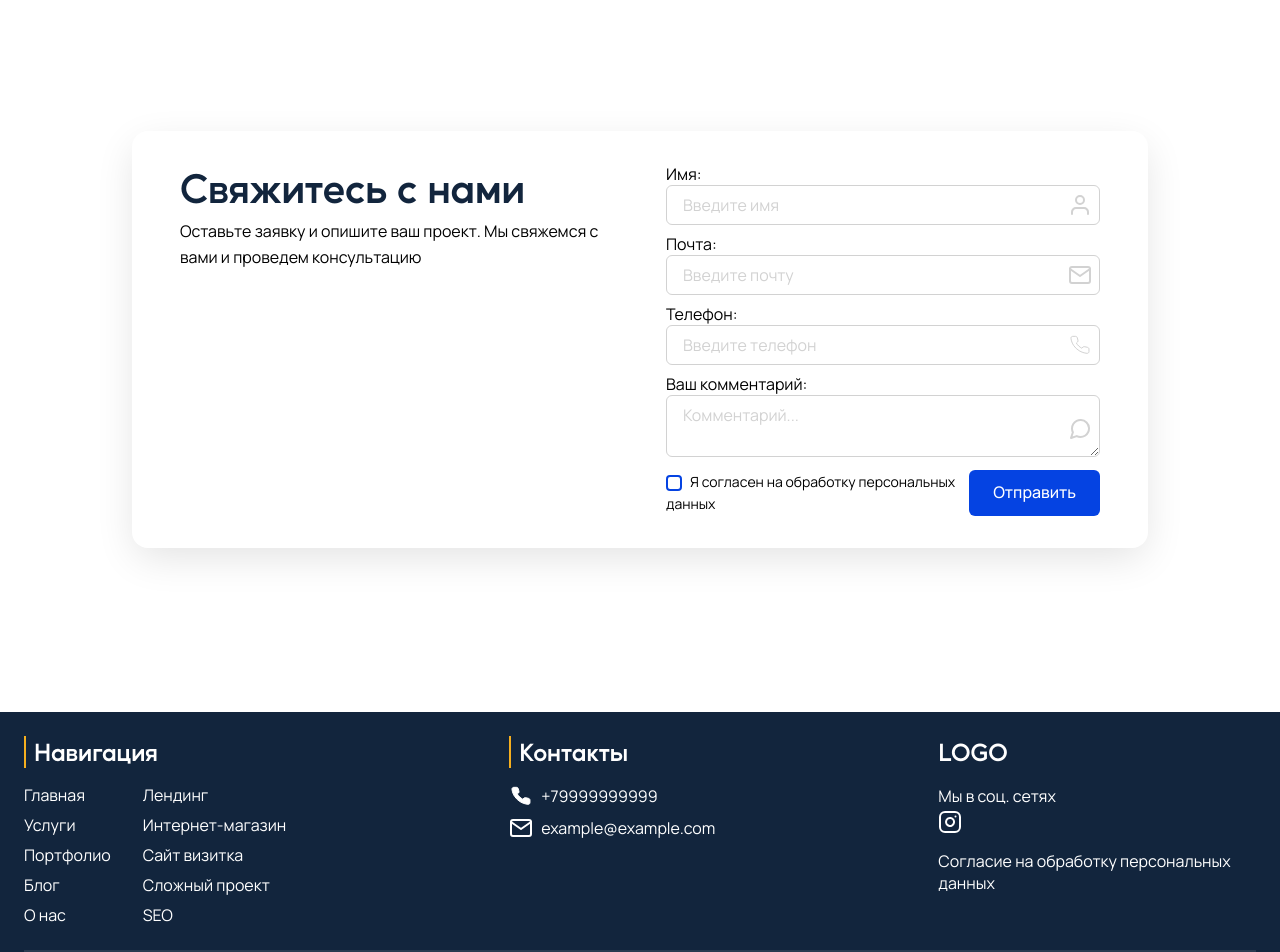
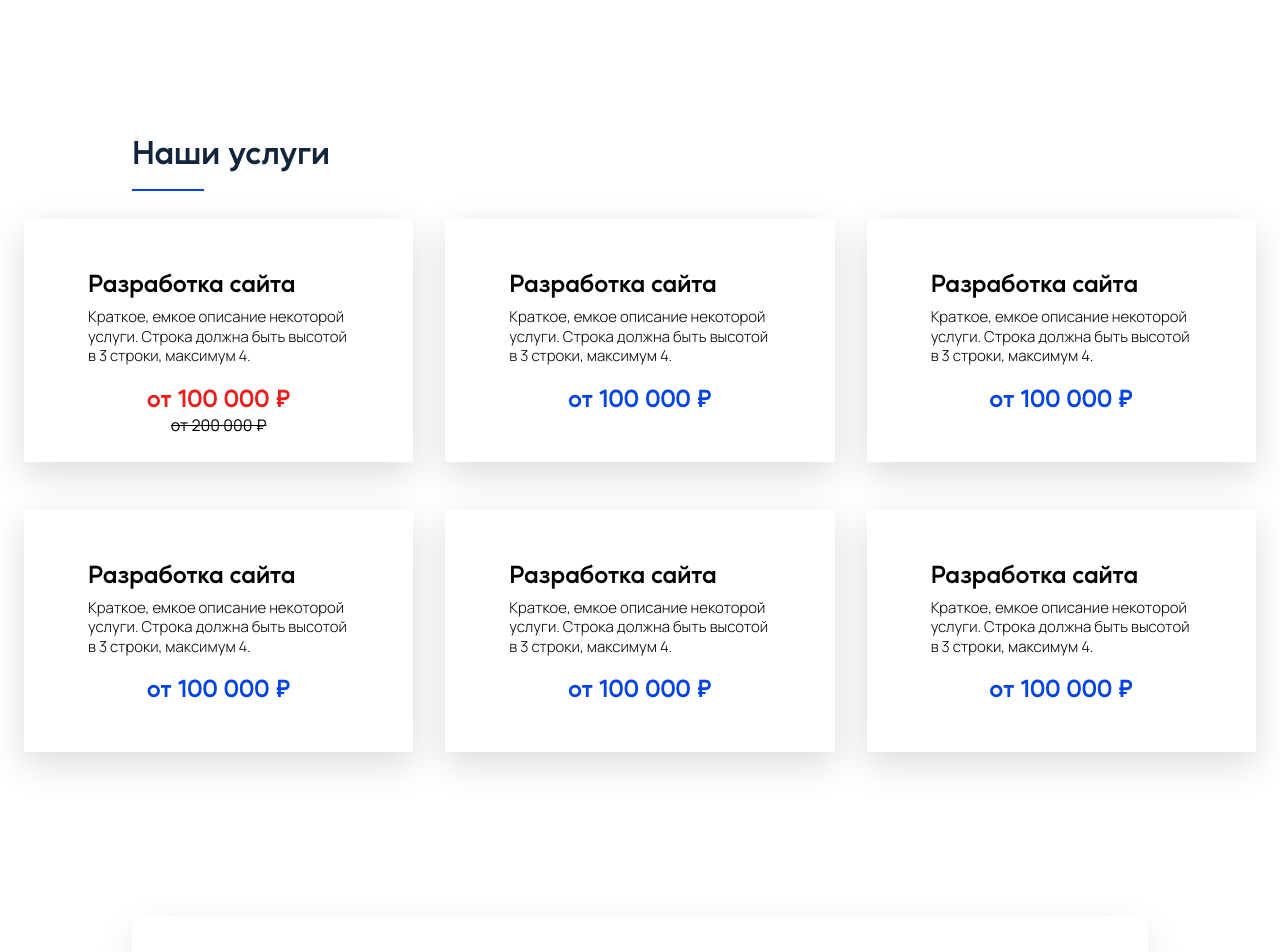
Before and after one commit to Nickolay-Kurdoglo/webSite, a website: page src/index.html in a window 1280 px wide. Shown: the part 2400-3352 px from the top of the page. Drawn offline with nearby package versions, Linux system fonts and the light colour scheme; files that its build step writes are made by us from their sources; files whose address does not match are found by name.

Commit message:
completing the creation of the main page

```diff
--- /dev/null
+++ b/src/html/services.html
@@ -0,0 +1,86 @@
+<section class="services">
+    <div class="wrapper services__heading">
+        <div class="t-h4 heading">
+            Наши услуги
+        </div>
+    </div>
+    <div class="wrapper services__container">
+        <div class="service">
+            <div class="service__info">
+                <div class="t-h5">Разработка сайта</div>
+                <p class="t-descr">
+                    Краткое, емкое описание некоторой услуги. Строка должна быть высотой в 3 строки, максимум 4.
+                </p>
+            </div>
+            <div class="service__price sale">
+                <p class="t-h5">от 100 000 ₽</p>
+                <p class="">от 200 000 ₽</p>
+            </div>
+        </div>
+
+        <div class="service">
+            <div class="service__info">
+                <div class="t-h5">Разработка сайта</div>
+                <p class="t-descr">
+                    Краткое, емкое описание некоторой услуги. Строка должна быть высотой в 3 строки, максимум 4.
+                </p>
+            </div>
+            <div class="service__price">
+                <p class="t-h5">от 100 000 ₽</p>
+                <p class="">от 200 000 ₽</p>
+            </div>
+        </div>
+
+        <div class="service">
+            <div class="service__info">
+                <div class="t-h5">Разработка сайта</div>
+                <p class="t-descr">
+                    Краткое, емкое описание некоторой услуги. Строка должна быть высотой в 3 строки, максимум 4.
+                </p>
+            </div>
+            <div class="service__price">
+                <p class="t-h5">от 100 000 ₽</p>
+                <p class="">от 200 000 ₽</p>
+            </div>
+        </div>
+
+        <div class="service">
+            <div class="service__info">
+                <div class="t-h5">Разработка сайта</div>
+                <p class="t-descr">
+                    Краткое, емкое описание некоторой услуги. Строка должна быть высотой в 3 строки, максимум 4.
+                </p>
+            </div>
+            <div class="service__price">
+                <p class="t-h5">от 100 000 ₽</p>
+                <p class="">от 200 000 ₽</p>
+            </div>
+        </div>
+
+        <div class="service">
+            <div class="service__info">
+                <div class="t-h5">Разработка сайта</div>
+                <p class="t-descr">
+                    Краткое, емкое описание некоторой услуги. Строка должна быть высотой в 3 строки, максимум 4.
+                </p>
+            </div>
+            <div class="service__price">
+                <p class="t-h5">от 100 000 ₽</p>
+                <p class="">от 200 000 ₽</p>
+            </div>
+        </div>
+
+        <div class="service">
+            <div class="service__info">
+                <div class="t-h5">Разработка сайта</div>
+                <p class="t-descr">
+                    Краткое, емкое описание некоторой услуги. Строка должна быть высотой в 3 строки, максимум 4.
+                </p>
+            </div>
+            <div class="service__price">
+                <p class="t-h5">от 100 000 ₽</p>
+                <p class="">от 200 000 ₽</p>
+            </div>
+        </div>
+    </div>
+</section>
--- a/src/index.html
+++ b/src/index.html
@@ -15,6 +15,8 @@
 
     @@include("html/benefits.html", {}) <!-- benefits -->
 
+    @@include("html/services.html", {}) <!-- services -->
+
     @@include("html/contact-form.html", {}) <!-- contact form -->
 
     @@include("html/footer.html", {}) <!-- Footer -->
--- a/src/scss/components/_benefits.scss
+++ b/src/scss/components/_benefits.scss
@@ -3,6 +3,7 @@
     padding: 80px 0 72px 0;
     position: relative;
     overflow: hidden;
+    margin: $sz-btw-block;
 
     .wrapper {
         max-width: 1080px;
--- a/src/scss/components/_card.scss
+++ b/src/scss/components/_card.scss
@@ -40,7 +40,6 @@
 }
 
 .service {
-    width: 436px;
     padding: 48px 64px;
     box-shadow: $s-card;
     display: flex;
@@ -104,9 +103,9 @@
         &::before {
             content: "";
             position: absolute;
-            width: 65%;
-            height: 10px;
-            border-radius: 5px;
+            width: 55%;
+            height: 8px;
+            border-radius: 4px;
             background: $g-g-blue;
         }
     }
--- a/src/scss/components/_components.scss
+++ b/src/scss/components/_components.scss
@@ -23,3 +23,5 @@
 @import "features";
 
 @import "benefits";
+
+@import "services";
--- /dev/null
+++ b/src/scss/components/_services.scss
@@ -0,0 +1,20 @@
+.services {
+    margin: $sz-btw-block;
+
+    .wrapper.services__heading {
+        max-width: 1080px;
+        padding: 0 32px;
+    }
+
+    &__container {
+        display: flex;
+        justify-content: center;
+        flex-flow: row wrap;
+        gap: 48px 32px;
+
+        .service {
+            flex: 1 10 350px;
+            max-width: 460px;
+        }
+    }
+}
```
Also changed, not shown: dist/css/style.min.css, dist/index.html.
